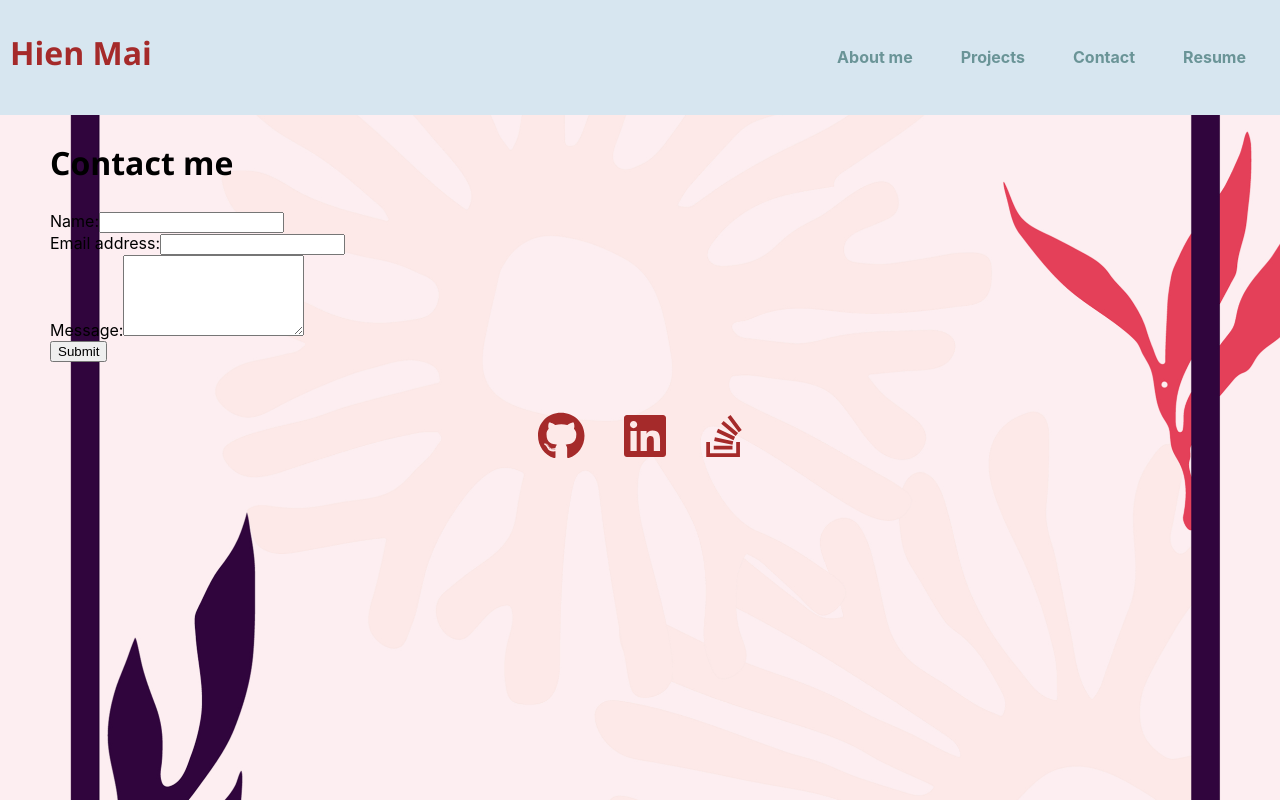
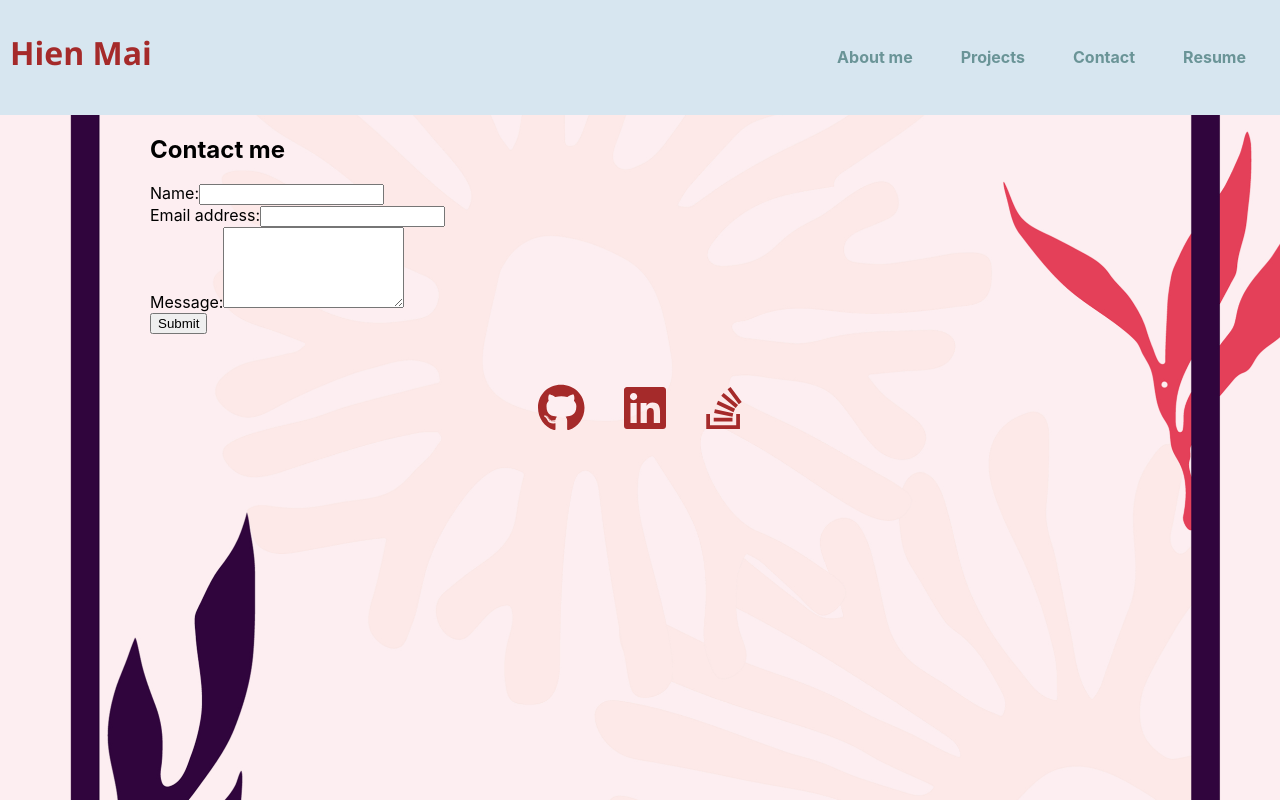
Before and after one commit to hienm9/portfolio, a React (Create React App) app: page /contact in a window 1280 px wide. Built offline with nearby package versions, Linux system fonts and the light colour scheme.

Commit message:
update contact page and some styles

```diff
--- a/src/components/Contact.js
+++ b/src/components/Contact.js
@@ -39,8 +39,8 @@ function ContactForm() {
   };
 
   return (
-    <section>
-      <h1 data-testid="h1tag">Contact me</h1>
+    <section className='contact'>
+      <h2>Contact me</h2>
       <Form id="contact-form" onSubmit={handleSubmit}>
 
         <Form.Group>
--- a/src/components/Project.js
+++ b/src/components/Project.js
@@ -65,9 +65,7 @@ function Project() {
 
                 <Card.Img variant="top"
                   src={require(`../assets/images/projects/${project.name}.png`)}
-
                   alt={project.description}
-                  className="card-img-fluid"
                   />
                 <Card.ImgOverlay className="overlay-card">
                   <Card.Title className="overlay-title">
--- a/src/components/Resume.js
+++ b/src/components/Resume.js
@@ -6,7 +6,6 @@ function Resume() {
         <section className="resume">
           <h2>Resume</h2>
           <p>Download my
-            {/* <a href={require('/../assets/HienProfile.pdf')} download> Resume</a> */}
             <a href={require(`../assets/HienProfile.pdf`)} download> Resume</a>
           </p>
           <h4>Front-End Proficiencies</h4>
--- a/src/index.css
+++ b/src/index.css
@@ -107,13 +107,18 @@ section {
 }
 
 .navActive a:hover {
-  color: var(--light);
+  color: var(--brown);
 }
 
 /*projects styles*/
 .projects {
   margin-left: 150px;
   margin-top: 50px;
+}
+
+.projects h2 {
+  color: var(--primary);
+  /* margin-left: 4em;  */
 }
 /* .projects Img {
   height: 300px;
@@ -166,6 +171,17 @@ section {
   /* padding: 3px 5px; */
 }
 
+/* contact styles */
+.contact {
+  margin-left: 150px;
+  /* margin-top: 50px; */
+}
+
+/* .contact h1{
+  margin-left: 150px;
+  margin-top: 50px;
+} */
+
 footer {
   text-align: center;
   margin-top: 50px;
```
